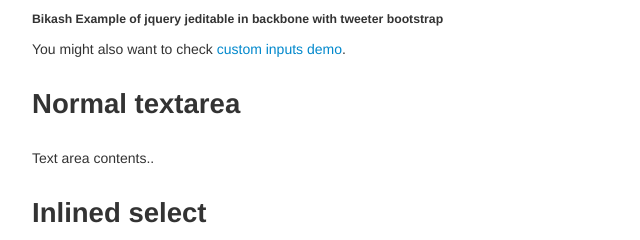
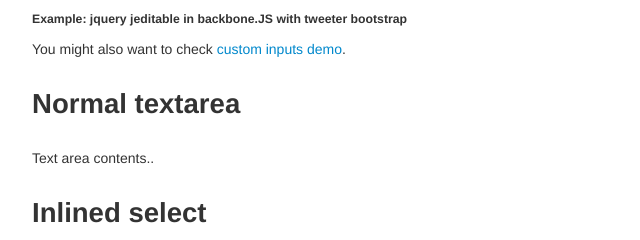
Before and after one commit to bikashrai/backbone-jeditable, a plain HTML site: page index.html in a window 1280 px wide. Shown: the top 240 px of the page, 23-663 px from the left. Drawn offline with Linux system fonts and the light colour scheme.

Commit message:
example title

```diff
--- a/index.html
+++ b/index.html
@@ -26,7 +26,7 @@
 
             <div class="span12">
 
-                <h5>Bikash Example of jquery jeditable in backbone with tweeter bootstrap</h5>
+                <h5>Example: jquery jeditable in backbone.JS with tweeter bootstrap</h5>
 
             </div>
 
```
